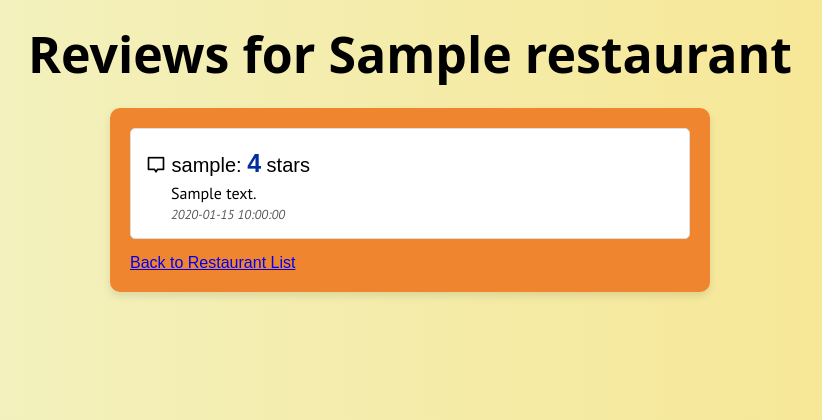
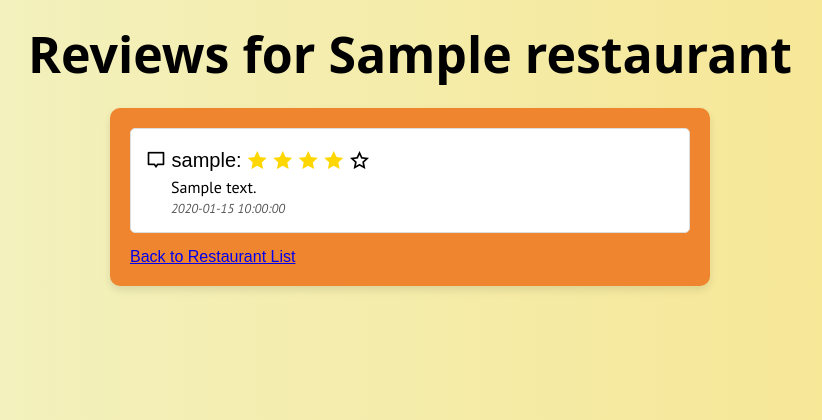
Before and after one commit to alyee18/Lari-Lari-MMU, a Flask app: template templates/view_reviews.html in a window 1280 px wide. Shown: the top 420 px of the page, without its empty margins (230-1052 px from the left). Run offline with Flask 3, Linux system fonts and the light colour scheme; the template is opened without the code that fills it: most values are stand-ins (such as "Sample title", 1, 10 or a date in 2020); some libraries are stand-ins or nearby versions; some web fonts are replaced.

Commit message:
i have change the rate to star not word

```diff
--- a/templates/view_reviews.html
+++ b/templates/view_reviews.html
@@ -34,7 +34,16 @@
             <ul>
                 {% for review in reviews %}
                     <li class="review-card">
-                        <p><i class="ri-chat-2-line"></i> {{ review.buyer_username }}: <strong>{{ review.rating }}</strong> stars</p>
+                        <p><i class="ri-chat-2-line"></i> {{ review.buyer_username }}:
+                        <!-- Star Rating -->
+                        {% for i in range(1, 6) %}
+                            {% if i <= review.rating %}
+                                <i class="ri-star-fill" style="color: gold;"></i>
+                            {% else %}
+                                <i class="ri-star-line"></i>
+                            {% endif %}
+                        {% endfor %}
+                        </p>
                         <span>{{ review.review }}</span><br>
                         <span><em>{{ review.order_date }}</em></span>
                     </li>
```
Also changed, not shown: database.db.
